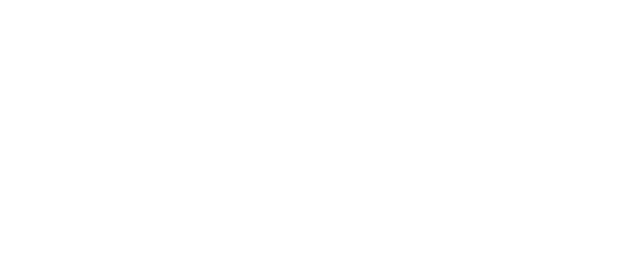
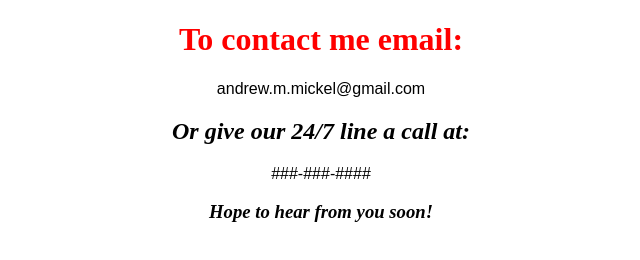
Before and after one commit to AndrewMMickel/resort-website, a plain HTML site: page contact-info.html in a window 1280 px wide. Shown: the whole page, without its empty margins (319-959 px from the left). Drawn offline with Linux system fonts and the light colour scheme.

Commit message:
Edited accomodations and contact-info

```diff
--- a/contact-info.html
+++ b/contact-info.html
@@ -2,9 +2,15 @@
 <html>
     <head>
         <link href="css/styles.css" rel="stylesheet" type="text/css">
-        <title>Accomodations</title>
+        <title>Contact information</title>
     </head>
     <body>
+        <h1>To contact me email:</h1>
+        <p>andrew.m.mickel@gmail.com</p>
 
+        <h2>Or give our 24/7 line a call at:</h2>
+        <p>###-###-####</p>
+
+        <h3>Hope to hear from you soon!</h3>
     </body>
 </html>
```
Also changed, not shown: accomodations.html (+2 -0 lines), travel-arrangements.html (+6 -1 lines).
